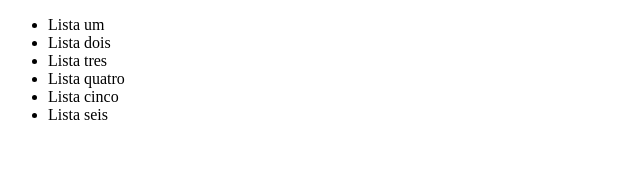
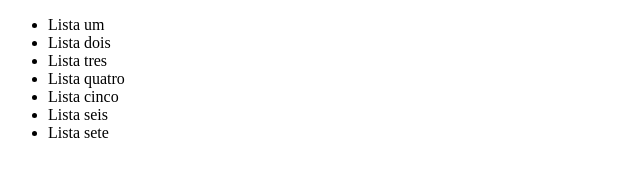
Before and after one commit to alexandre-toshiro/aprendendo-Git, a plain HTML site: page index.html in a window 1280 px wide. Shown: the full height of the page, 0-640 px from the left. Drawn offline with Linux system fonts and the light colour scheme.

Commit message:
adicionada lista sete

```diff
--- a/index.html
+++ b/index.html
@@ -13,6 +13,7 @@
       <li>Lista quatro</li>
       <li>Lista cinco</li>
       <li>Lista seis</li>
+      <li>Lista sete</li>
     </ul>
   </body>
 </html>
```
